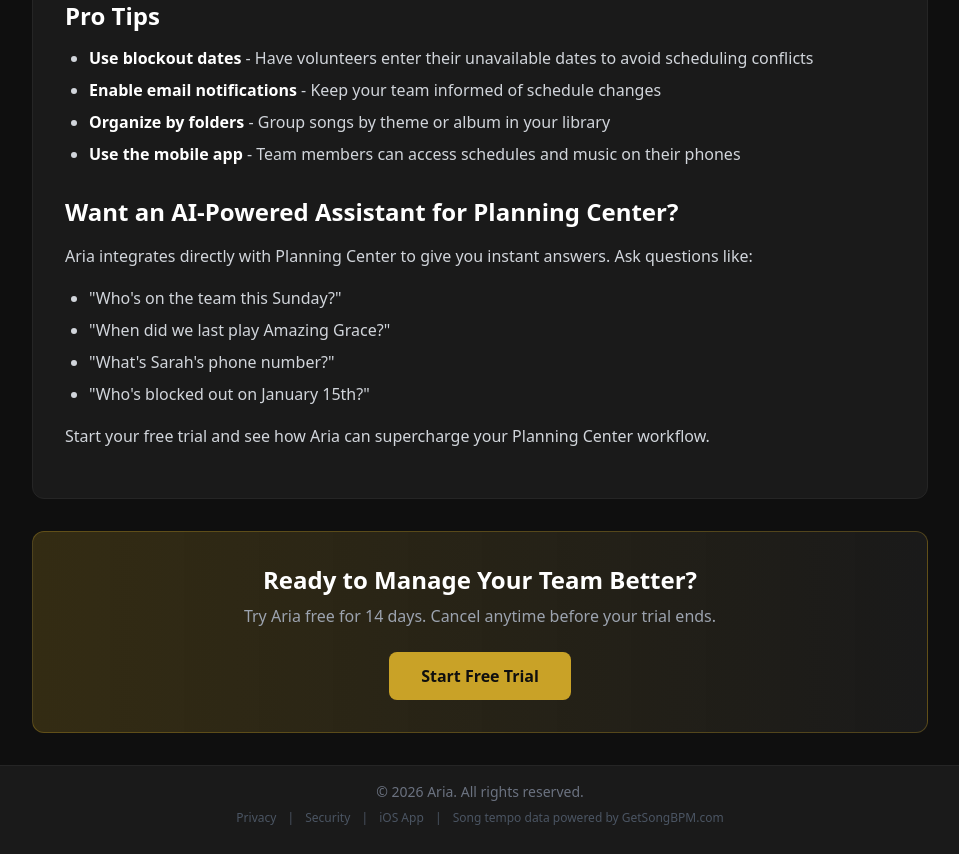
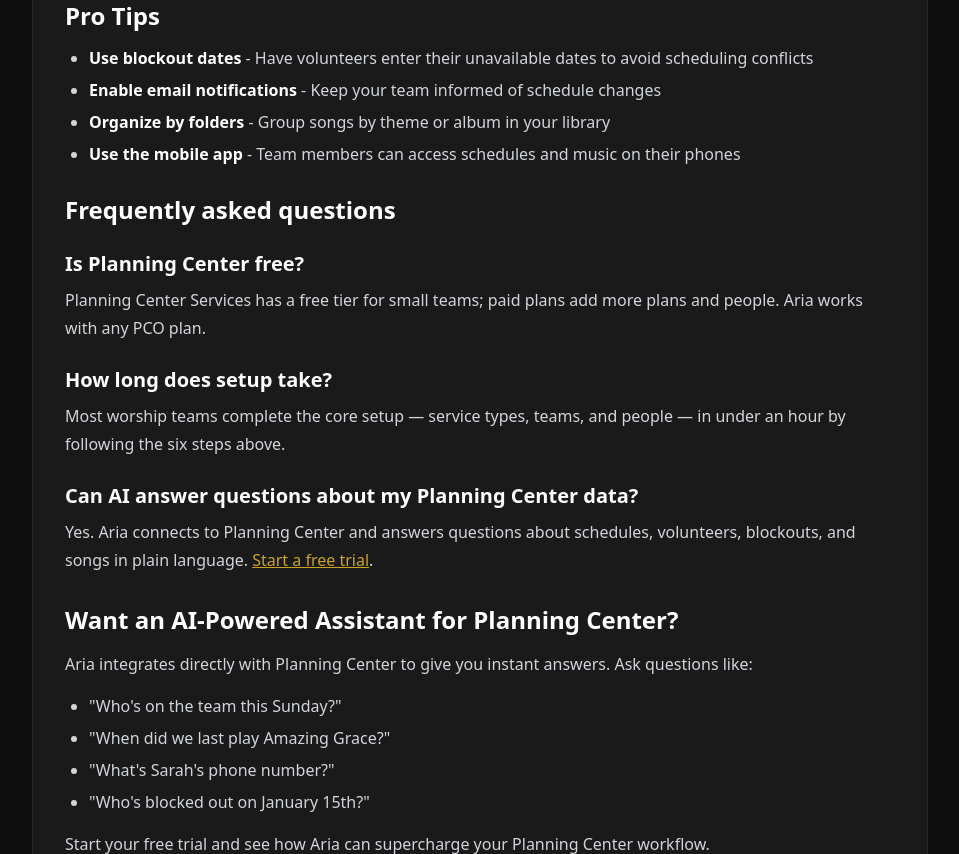
Before and after one commit to ryanpate/CHAgent, a Django app: page /resources/planning-center-setup-guide/ in a window 1280 px wide. Shown: the part 2220-3074 px from the top of the page, without its empty margins (160-1119 px from the left). Before the commit the page ends 3045 px from the top, so only its background shows below. Run offline with Django 5.2, Linux system fonts and the light colour scheme; some libraries are stand-ins or nearby versions.

Commit message:
feat: improve PCO guide title/meta and add FAQ + FAQPage schema for CTR
Co-Authored-By: Claude Opus 4.8 (1M context) <noreply@anthropic.com>

```diff
--- a/templates/resources/pco_setup_guide.html
+++ b/templates/resources/pco_setup_guide.html
@@ -1,7 +1,7 @@
 {% extends "resources/base_resource.html" %}
 
-{% block title %}Planning Center Setup Guide for Worship Teams | Step-by-Step | Aria{% endblock %}
-{% block meta_description %}Complete guide to setting up Planning Center Online for your worship team. Step-by-step instructions for Services, Teams, People, and Song Library. Get your PCO organized today.{% endblock %}
+{% block title %}Planning Center Setup Guide (2026): Step-by-Step for Worship Teams | Aria{% endblock %}
+{% block meta_description %}Set up Planning Center Online for your worship team in 6 steps — Services, Teams, People, and Songs. A clear 2026 walkthrough with pro tips.{% endblock %}
 
 {% block og_title %}Planning Center Setup Guide for Worship Teams{% endblock %}
 {% block og_description %}Step-by-step instructions for setting up Planning Center Online for your worship ministry. From basic setup to advanced features.{% endblock %}
@@ -33,6 +33,14 @@
         {"@type": "HowToStep", "name": "Build Your Song Library", "text": "Add songs with keys, tempos, and attachments"}
     ]
 }
+</script>
+
+<script type="application/ld+json">
+{"@context":"https://schema.org","@type":"FAQPage","mainEntity":[
+ {"@type":"Question","name":"Is Planning Center free?","acceptedAnswer":{"@type":"Answer","text":"Planning Center Services has a free tier for small teams; paid plans add more plans and people. Aria works with any PCO plan."}},
+ {"@type":"Question","name":"How long does Planning Center setup take?","acceptedAnswer":{"@type":"Answer","text":"Most worship teams complete the core setup in under an hour by following the six steps."}},
+ {"@type":"Question","name":"Can AI answer questions about my Planning Center data?","acceptedAnswer":{"@type":"Answer","text":"Yes. Aria connects to Planning Center and answers questions about schedules, volunteers, blockouts, and songs in plain language."}}
+]}
 </script>
 {% endblock %}
 
@@ -138,6 +146,16 @@
         <li><strong>Use the mobile app</strong> - Team members can access schedules and music on their phones</li>
     </ul>
 
+    <h2 class="text-2xl font-bold text-white mt-10 mb-4">Frequently asked questions</h2>
+    <div class="space-y-4">
+      <div><h3 class="text-lg font-semibold text-white">Is Planning Center free?</h3>
+        <p class="text-gray-400">Planning Center Services has a free tier for small teams; paid plans add more plans and people. Aria works with any PCO plan.</p></div>
+      <div><h3 class="text-lg font-semibold text-white">How long does setup take?</h3>
+        <p class="text-gray-400">Most worship teams complete the core setup — service types, teams, and people — in under an hour by following the six steps above.</p></div>
+      <div><h3 class="text-lg font-semibold text-white">Can AI answer questions about my Planning Center data?</h3>
+        <p class="text-gray-400">Yes. Aria connects to Planning Center and answers questions about schedules, volunteers, blockouts, and songs in plain language. <a href="{% url 'onboarding_signup' %}" class="text-ch-gold hover:underline">Start a free trial</a>.</p></div>
+    </div>
+
     <h2>Want an AI-Powered Assistant for Planning Center?</h2>
     <p>
         Aria integrates directly with Planning Center to give you instant answers. Ask questions like:
```
Also changed, not shown: tests/test_seo.py (+7 -0 lines).
